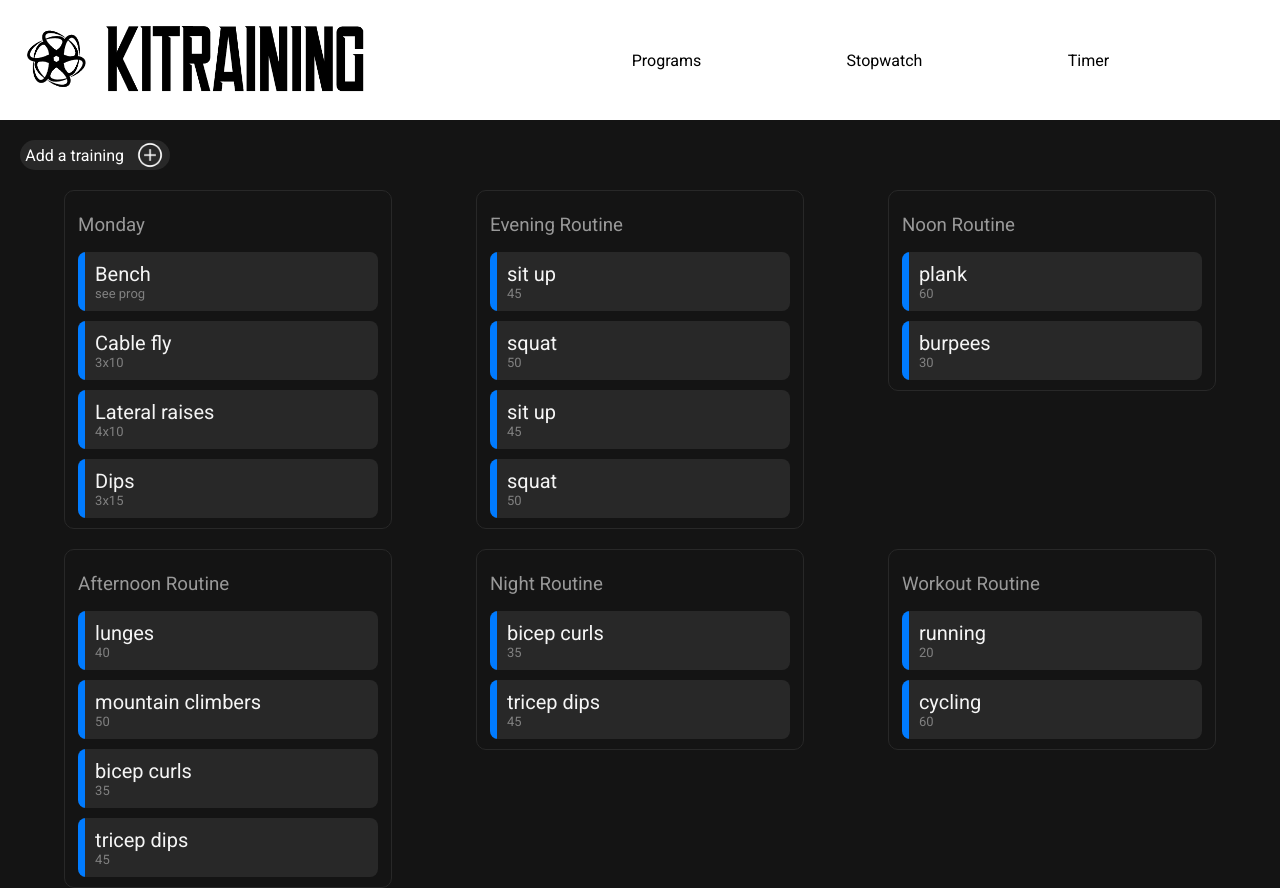
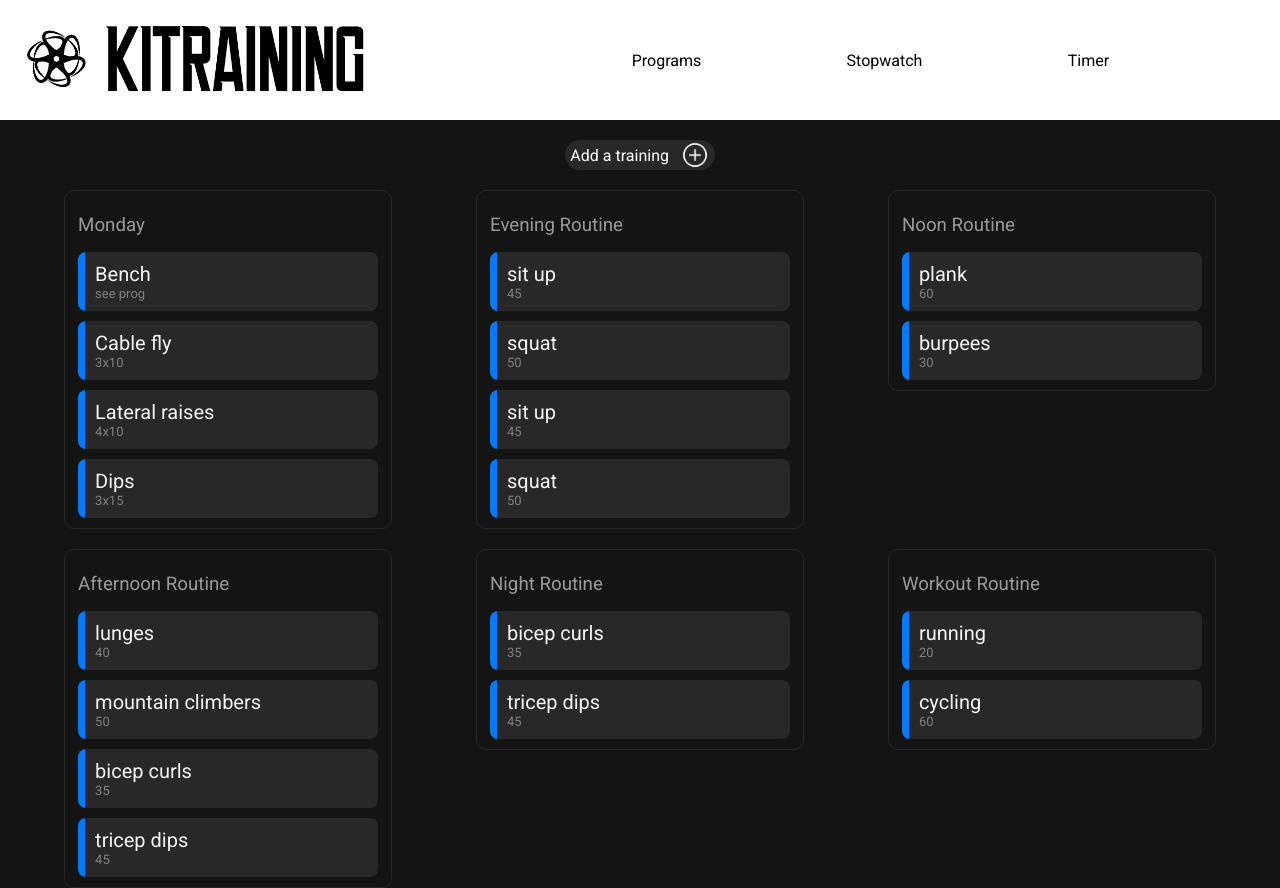
Before and after one commit to KIMOUGINOT/training-page, a React (Create React App) app: page / in a window 1280 px wide. Both pictures are taken after a click on the element "Programs". Built offline with nearby package versions, Linux system fonts and the light colour scheme; the HTML template or start-up script is replaced by a standard one.

Commit message:
button centered and fonts size

```diff
--- a/src/App.css
+++ b/src/App.css
@@ -52,8 +52,10 @@ body {
 /* Program pages */
 
 .program-page-container{
-  display: grid;
-  grid-template-columns: 1fr;
+  display: flex;
+  flex-direction: column;
+  justify-content: center;
+  align-items: center;
 }
 
 .programs-container {
@@ -207,14 +209,14 @@ body {
 .input {
   background-color: rgb(40,40,40);
   border-radius: 4px;
-  /* font-size: 20px; */
+  font-size: 20px;
   margin: 3px;
 }
 
 .modal-button{
   background-color: rgb(40,40,40);
   border-radius: 4px;
-  /* font-size: 20px; */
+  font-size: 20px;
   margin: 3px;
   color: whitesmoke;
   cursor: pointer;
@@ -237,6 +239,7 @@ body {
   display: block;
   align-items:flex-start;
   justify-content: space-around;
+  margin: 10px;
 }
 
 /* .interface-container{
--- a/src/components/RoutineForm.js
+++ b/src/components/RoutineForm.js
@@ -44,7 +44,6 @@ const RoutineForm = ({ onAdd, onClose }) => {
                                 value={exercise.name}
                                 onChange={(e) => handleExerciseChange(index, 'name', e.target.value)}
                                 placeholder="Exercise Name"
-                                required
                             />
                             <input
                                 type="text"
@@ -52,7 +51,6 @@ const RoutineForm = ({ onAdd, onClose }) => {
                                 value={exercise.duration}
                                 onChange={(e) => handleExerciseChange(index, 'duration', e.target.value)}
                                 placeholder="Duration"
-                                required
                             />
                         </div>
                     ))}
```
